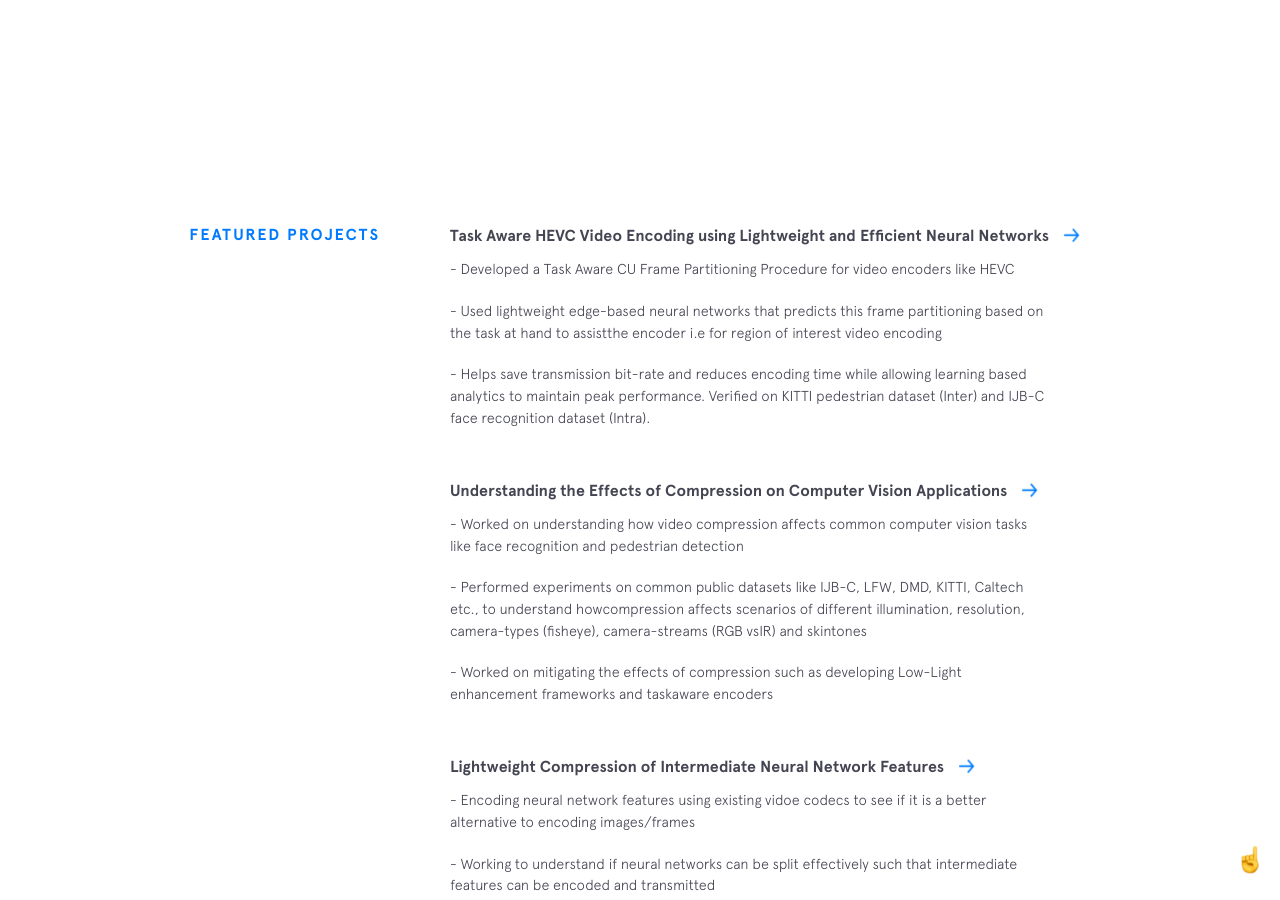
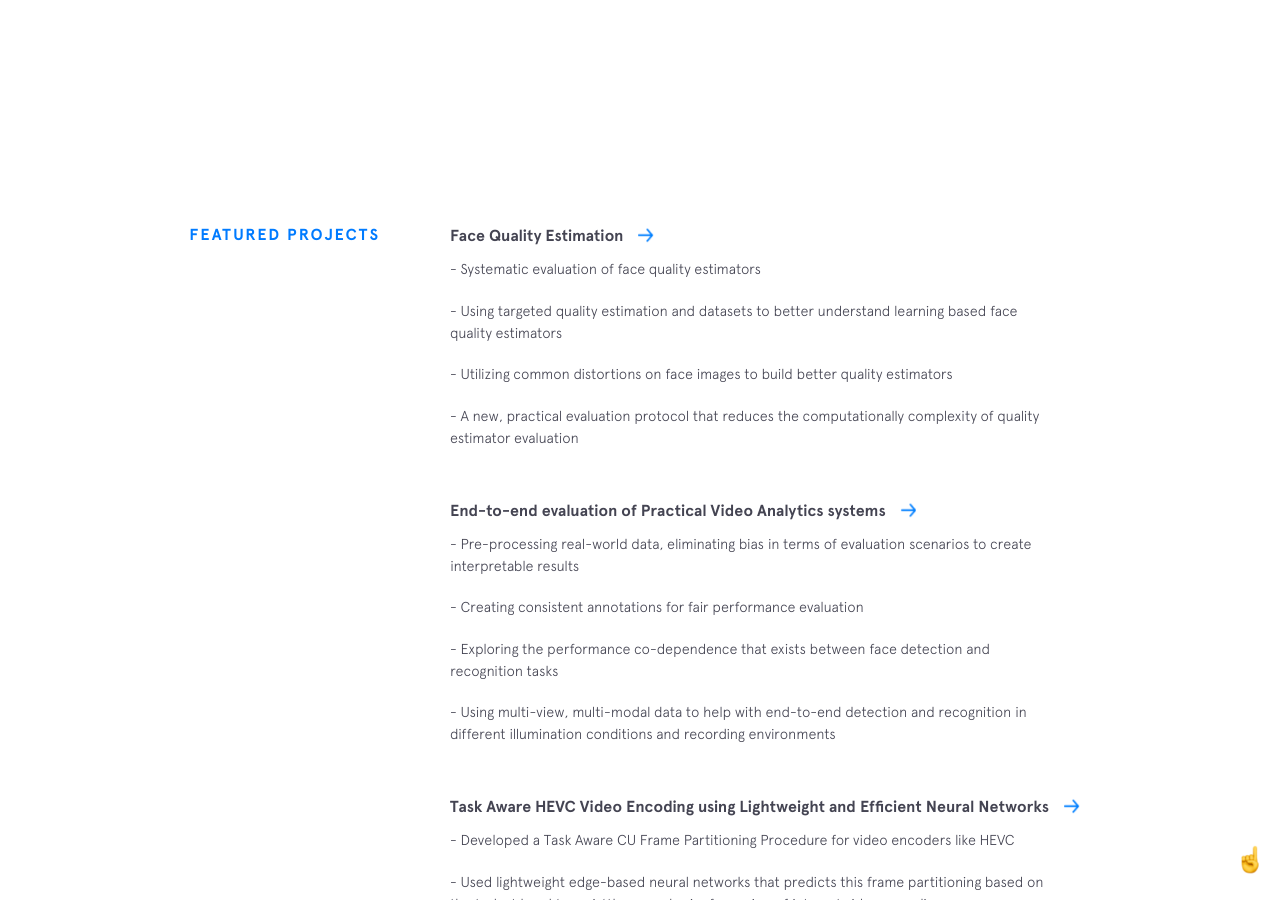
Before and after one commit to praneet195/praneet195.github.io, a Jekyll site: the page built from index.html, in a window 1280 px wide and 900 px high, scrolled down 3957 px. Built offline with Jekyll 4.4.1, drawn with Linux system fonts in a browser that asks for light colours; nearby versions of some CDN libraries; some of the changed text lies outside the part shown.

Commit message:
Update featured-projects.yml

```diff
--- a/_data/featured-projects.yml
+++ b/_data/featured-projects.yml
@@ -1,3 +1,17 @@
+- name: Face Quality Estimation
+  description:
+    - point: Systematic evaluation of face quality estimators
+    - point: Using targeted quality estimation and datasets to better understand learning based face quality estimators
+    - point: Utilizing common distortions on face images to build better quality estimators
+    - point: A new, practical evaluation protocol that reduces the computationally complexity of quality estimator evaluation
+
+- name: End-to-end evaluation of Practical Video Analytics systems
+  description:
+    - point: Pre-processing real-world data, eliminating bias in terms of evaluation scenarios to create interpretable results
+    - point: Creating consistent annotations for fair performance evaluation
+    - point: Exploring the performance co-dependence that exists between face detection and recognition tasks
+    - point: Using multi-view, multi-modal data to help with end-to-end detection and recognition in different illumination conditions and recording environments
+
 - name: Task Aware HEVC Video Encoding using Lightweight and Efficient Neural Networks
   description:
     - point: Developed a Task Aware CU Frame Partitioning Procedure for video encoders like HEVC
@@ -6,9 +20,9 @@
 
 - name: Understanding the Effects of Compression on Computer Vision Applications
   description:
-    - point: Worked on understanding how video compression affects common computer vision tasks like face recognition and pedestrian detection
-    - point: Performed experiments on common public datasets like IJB-C, LFW, DMD, KITTI, Caltech etc., to understand howcompression affects scenarios of different illumination, resolution, camera-types (fisheye), camera-streams (RGB vsIR) and skintones
-    - point: Worked on mitigating the effects of compression such as developing Low-Light enhancement frameworks and taskaware encoders
+    - point: Worked on understanding how video compression affects common computer vision tasks like object classification, detection, recognition and spoofing
+    - point: Performed experiments on common public datasets like IJB-C, LFW, DMD, KITTI, Caltech etc., to understand how compression affects scenarios of different illumination, resolution, camera-types (fisheye), camera-streams (RGB vsIR) and skintones
+    - point: Worked on mitigating the effects of compression such as developing Low-Light enhancement frameworks and task-aware encoders
 
 
 - name: Lightweight Compression of Intermediate Neural Network Features
```
